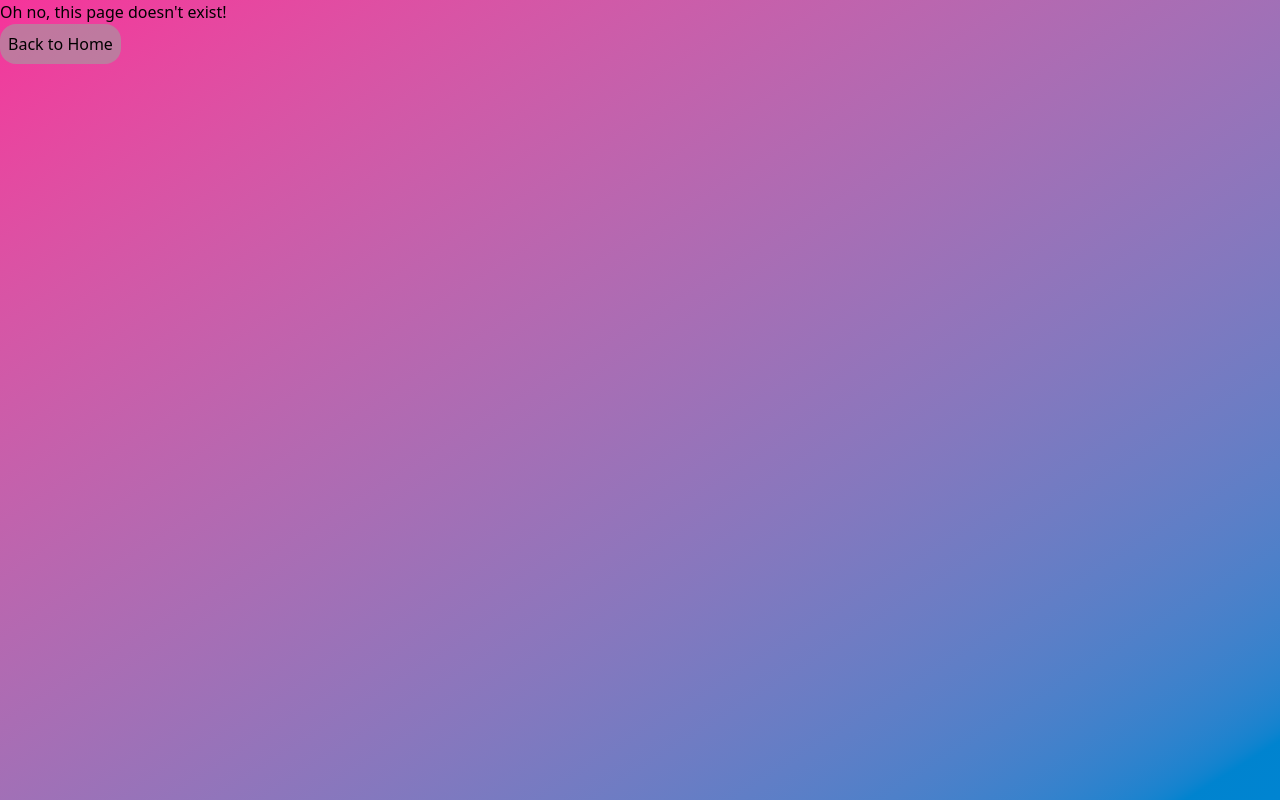
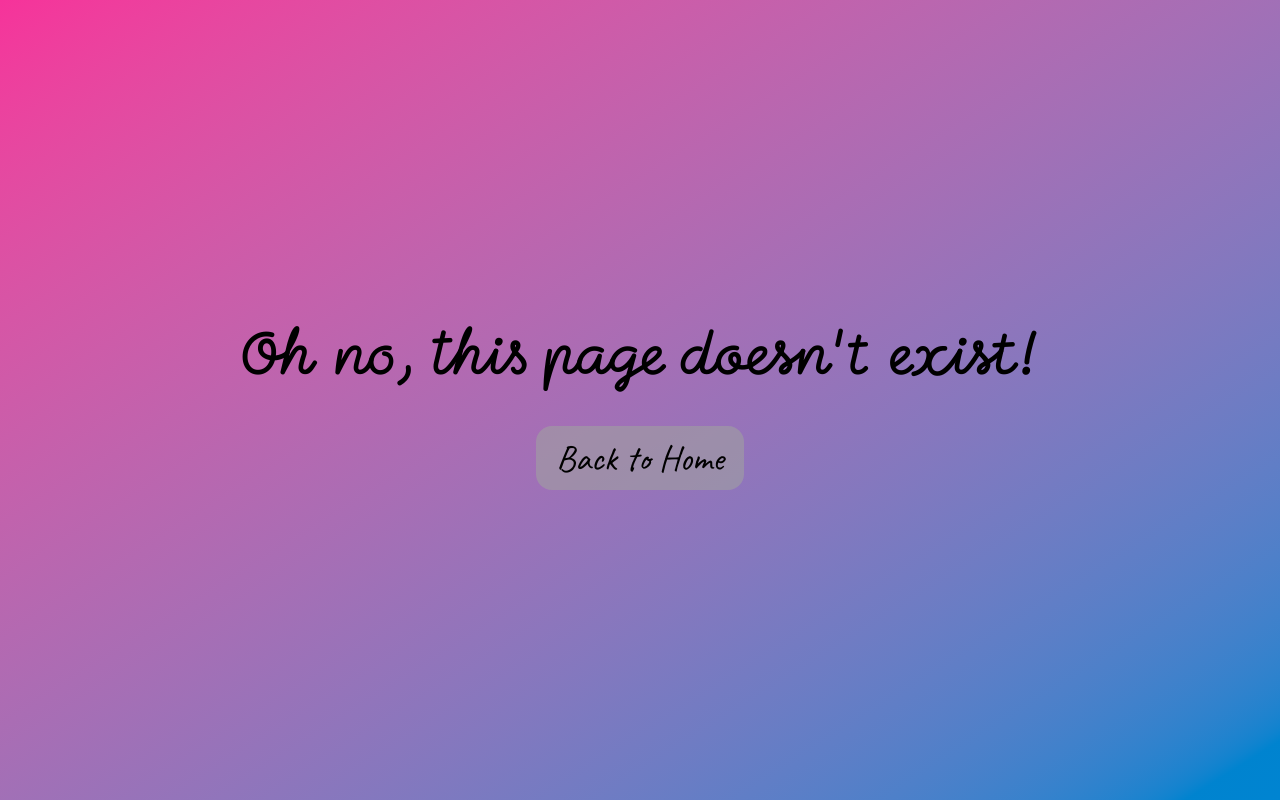
Before and after one commit to dayercher005/Shopping_Cart, a React (Vite) app: page /Cart/Cart in a window 1280 px wide. Built offline with nearby package versions, Linux system fonts and the light colour scheme.

Commit message:
styling error page

```diff
--- a/src/pages/error/Error.jsx
+++ b/src/pages/error/Error.jsx
@@ -3,10 +3,10 @@ import { Link } from "react-router"
 export default function Error() {
 
     return(
-        <div className="h-screen bg-linear-to-br from-pink-500 to-sky-600">
-            <h1>Oh no, this page doesn't exist!</h1>
+        <div className="flex flex-col justify-center items-center gap-7 h-screen bg-linear-to-br from-pink-500 to-sky-600 ">
+            <h1 className="text-5xl font-MomoSignature py-5">Oh no, this page doesn't exist!</h1>
             <Link to = "/">
-                <button className="rounded-2xl bg-neutral-400/60 hover:bg-slate-900 hover:text-white
+                <button className="font-Caveat text-4xl px-5 py-3 rounded-2xl bg-neutral-400/60 hover:bg-slate-900 hover:text-white
                 p-2">Back to Home</button>
             </Link>
         </div>
```
